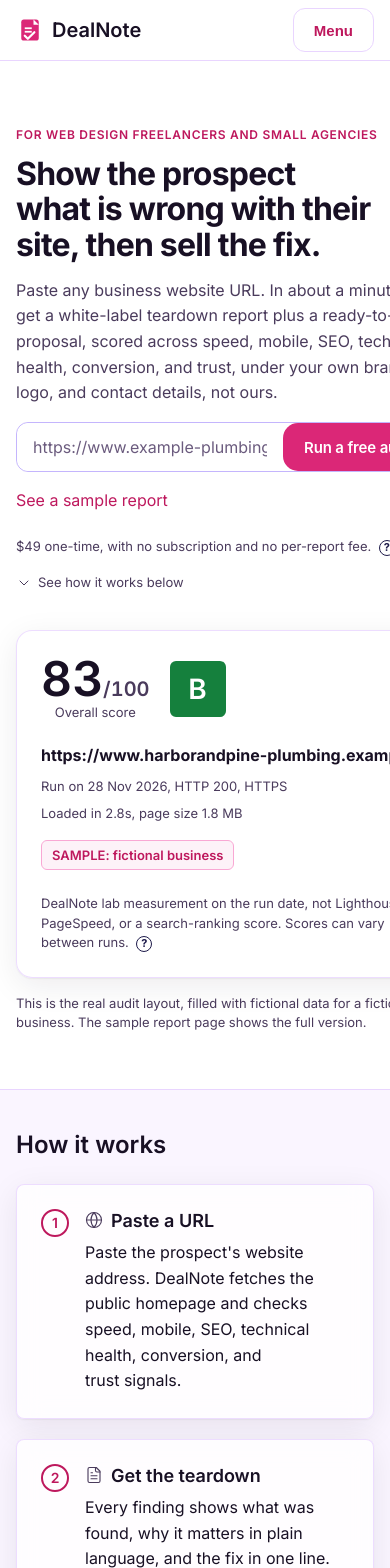
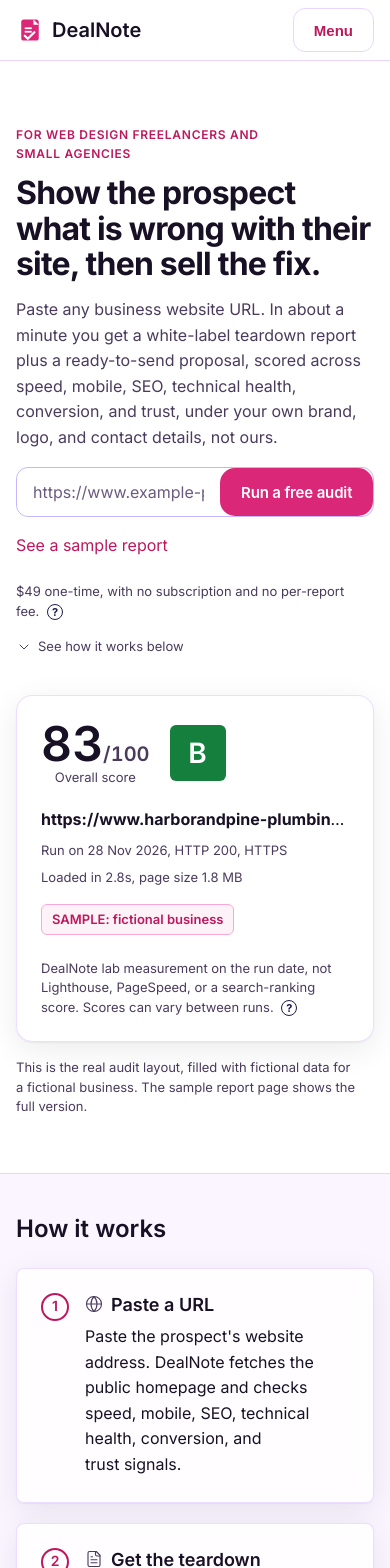
Before and after one commit to Velu2k03/dealnote, a Next.js app: page / in a window 390 px wide. Shown: the top 1568 px of the page. Built offline with nearby package versions, Linux system fonts and the light colour scheme.

Commit message:
Unslop spacing pass 1: min-width 0 fixes mobile clip on home + sample, 28 Nov 2026

```diff
--- a/app/globals.css
+++ b/app/globals.css
@@ -279,6 +279,16 @@ details.help p { margin: 0.75rem 0 0; }
 }
 
 .hero-grid { display: grid; grid-template-columns: 1fr 1fr; gap: 3rem; align-items: start; }
+/* Unslop spacing pass 1 (28 Nov 2026, Velu: spacing + mobile clip).
+   Grid and flex items default to min-width: auto, so one wide child
+   (the hero pill: no-shrink Sakuga button + long URL placeholder, and
+   the score card's nowrap URL column with flex-basis 13.75rem)
+   stretched its column to 426px on a 390px phone, and html
+   overflow-x: clip then cut the text off instead of scrolling.
+   min-width: 0 on grid children lets the input shrink instead.
+   Fluid only, no fixed px. */
+.hero-grid > *, .two-col > *, .form-grid > *, .template-grid > *,
+.pricing-grid > *, .footer-grid > *, .audit-layout > * { min-width: 0; }
 @media (max-width: 53.75rem) { .hero-grid { grid-template-columns: 1fr; gap: 2rem; } }
 @media (max-width: 40rem) { .pricing-grid { grid-template-columns: 1fr !important; } }
 /* Hero audit pill: the Sakuga submit button must not shrink and wrap to
--- a/components/audit-ui.tsx
+++ b/components/audit-ui.tsx
@@ -173,7 +173,10 @@ export function ScoreSummary({ result, children }: { result: AuditResult; childr
           <p className="caption mb-0">Overall score</p>
         </div>
         <GradeBadge grade={result.overallGrade} size={56} />
-        <div style={{ flex: "1 1 13.75rem" }}>
+        {/* Unslop spacing pass 1 (28 Nov 2026): this flex item needs
+            min-width: 0, or its nowrap URL sets min-content at ~376px
+            and stretches the whole score card past a 390px viewport. */}
+        <div style={{ flex: "1 1 13.75rem", minWidth: 0 }}>
           <p className="mb-8" title={result.url} style={{ overflow: "hidden", textOverflow: "ellipsis", whiteSpace: "nowrap", maxWidth: "100%" }}>
             <strong>{result.url}</strong>
           </p>
```
Also changed, not shown: 25 other files (tests, documents, lock files or other folders).
